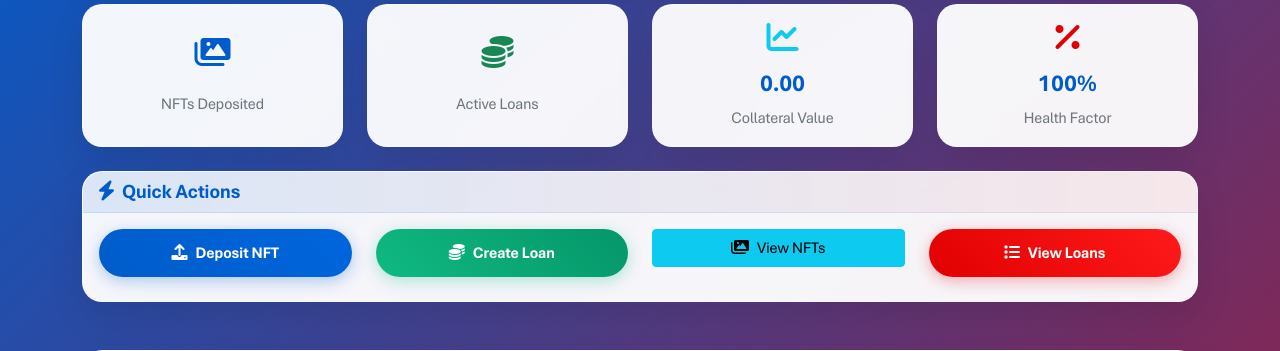
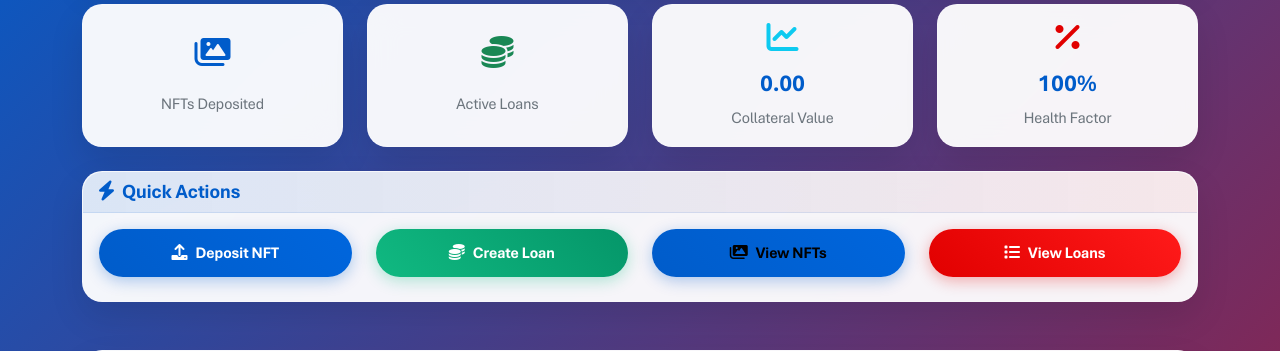
Before and after one commit to bernieio/mosaical-demo, a Django app: template mosaical_platform/templates/mosaical_platform/dashboard.html in a window 1280 px wide. Shown: the part 206-557 px from the top of the page. Run offline with Django 5.2, Linux system fonts and the light colour scheme; the template is opened without the code that fills it, so the values that code supplies are empty.

Commit message:
Assistant checkpoint: Apply custom styling to View NFTs button
Assistant generated file changes:
- mosaical_platform/templates/mosaical_platform/dashboard.html: Apply custom styling to View NFTs button

---

User prompt:

Đây là css của Deposit NFT button trong dashboard
Hãy áp dụng lại cho View NFTs button

Replit-Commit-Author: Assistant
Replit-Commit-Session-Id: cf391cb8-d6b8-4010-a737-dfcc5e3f9d14

```diff
--- a/mosaical_platform/templates/mosaical_platform/dashboard.html
+++ b/mosaical_platform/templates/mosaical_platform/dashboard.html
@@ -107,7 +107,7 @@
                         </a>
                     </div>
                     <div class="col-md-3 mb-2">
-                        <a href="{% url 'nft_list' %}" class="btn btn-info w-100">
+                        <a href="{% url 'nft_list' %}" class="btn btn-info w-100" style="background: linear-gradient(45deg, #005cca, #0066dd); border: none; border-radius: 25px; font-weight: 600; padding: 12px 30px; transition: all 0.3s ease; box-shadow: 0 4px 15px rgba(0, 92, 202, 0.3);">
                             <i class="fas fa-images me-2"></i>View NFTs
                         </a>
                     </div>
```
